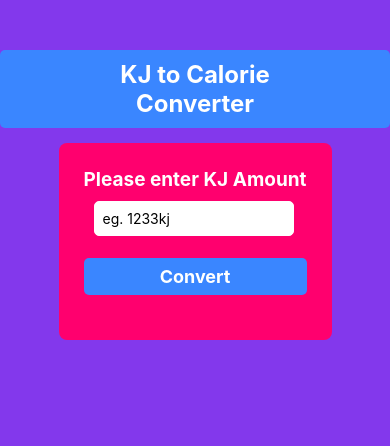
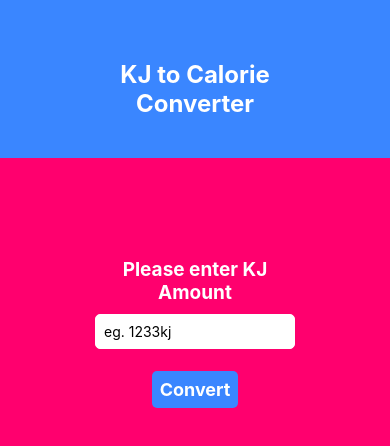
Before and after one commit to Gingerpeer/reactNative, a React Native app: screen / in a window 390 px wide. Shown: the top 446 px of the page. Built offline with nearby package versions, Linux system fonts and the light colour scheme.

Commit message:
styling changes

```diff
--- a/App.js
+++ b/App.js
@@ -22,17 +22,7 @@ export default function App() {
 const styles = StyleSheet.create({
   container: {
     flex: 1,
-    backgroundColor: '#8338ec',
-    alignItems: 'center',
-    // justifyContent: 'center',
-  },
-   scrollView: {
-    marginTop: 75,
-    flex: 1,
-    backgroundColor: '#000',
-    width: 350,
-    borderRadius: 5,
-    padding: 10
+    backgroundColor: '#FF006E',
     // alignItems: 'center',
     // justifyContent: 'center',
   },
--- a/components/Calculator.js
+++ b/components/Calculator.js
@@ -33,7 +33,7 @@ const Calculator = () => {
 
       {showData &&
         <View style={styles.header}>
-        <Text style={styles.boldText}>{calorie}</Text>
+        <Text style={styles.boldTextL}>{calorie}</Text>
           <Text style={styles.boldTextL}>Calories</Text>
           <Text style={styles.boldText}>in</Text>
           <Text style={styles.boldTextL}>{kj} Kj</Text>
@@ -48,10 +48,11 @@ const Calculator = () => {
 }
 const styles = new StyleSheet.create({
  container: {
-  marginTop: 15,
+  alignItems: 'center',
+  marginTop: 0,
   backgroundColor: '#FF006E',
-  padding: 25,
-  borderRadius: 8
+  padding: 100,
+  borderRadius: 0
  },
  boldText: {
   fontWeight: 'bold',
--- a/components/Header.js
+++ b/components/Header.js
@@ -3,24 +3,30 @@ import { StyleSheet,View,Text } from "react-native"
 const Header = () => {
   return(
     <View style={styles.titleView}>
-      <Text style={styles.titleText}>KJ to Calorie</Text>
-      <Text style={styles.titleText}>Converter</Text>
+      <View style={styles.titleViewSpacing}>
+        <Text style={styles.titleText}>KJ to Calorie</Text>
+        <Text style={styles.titleText}>Converter</Text>
+      </View>
     </View>
   )
 }
 const styles = StyleSheet.create({
   titleView: {
-    marginTop: 50,
+    marginTop: 0,
     backgroundColor: '#3a86ff',
     padding: 10,
-    borderRadius: 5,
+    borderRadius: 0,
     width: "100%"
+  },
+  titleViewSpacing: {
+    marginTop: 50,
+    paddingBottom: 30
   },
   titleText: {
     fontWeight: 'bold',
     textAlign: 'center',
     fontSize: 24,
-    color: 'white'
+    color: 'white',
   }
 })
 export default Header
```
